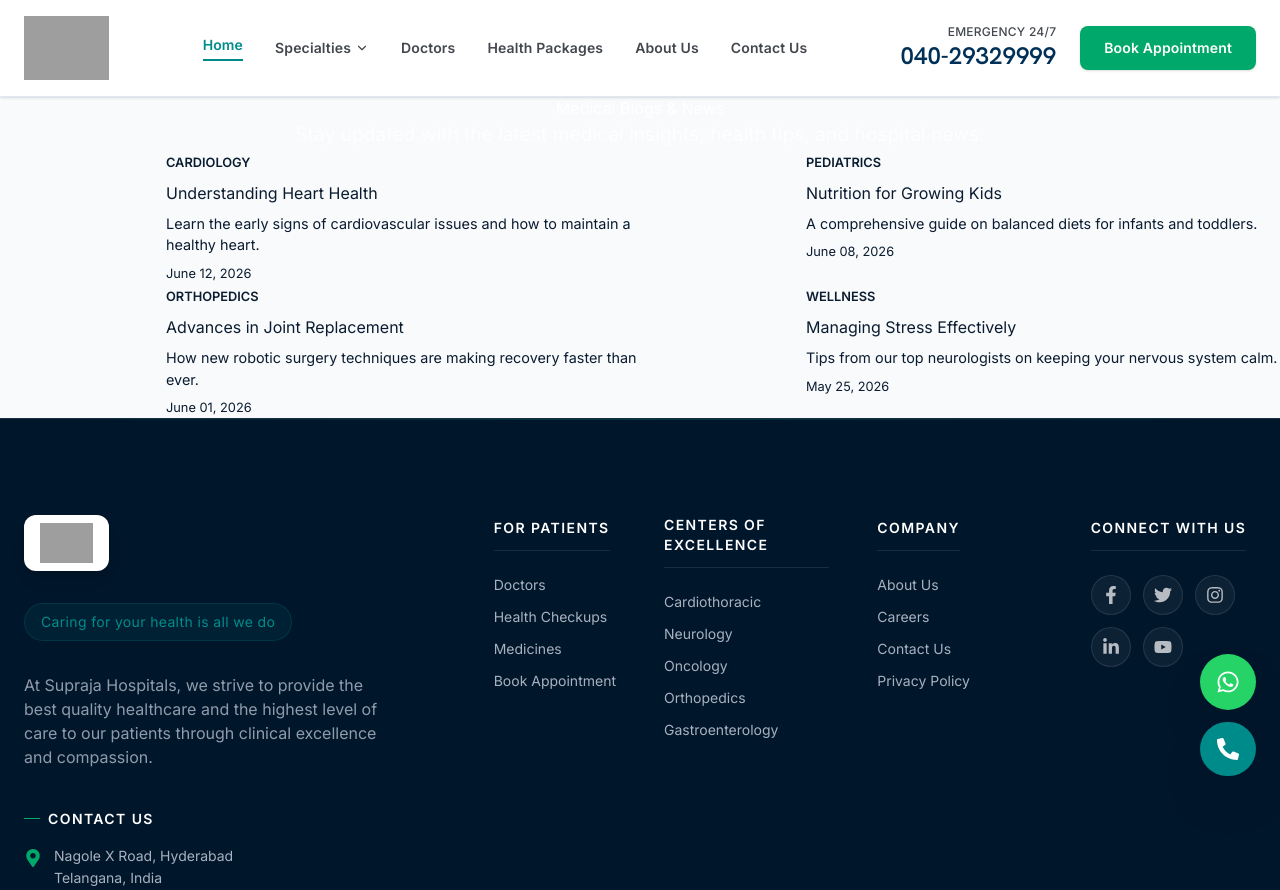
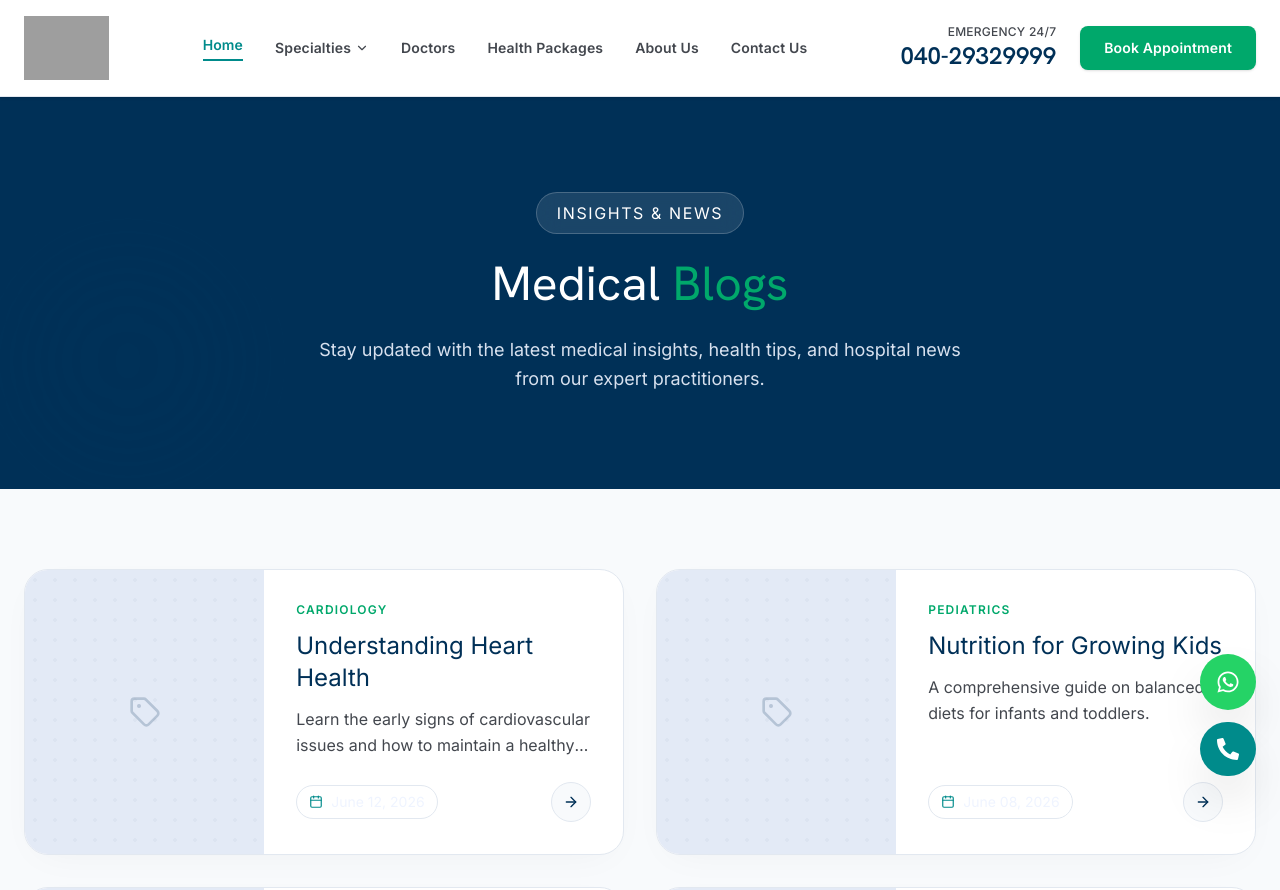
Before and after one commit to ksdnfaiw/supraja-hospitals, a Next.js app: page /blogs in a window 1280 px wide. Shown: the top 890 px of the page. Built offline with nearby package versions, Linux system fonts and the light colour scheme; grey boxes are pictures that could not be loaded.

Commit message:
feat: add site icon and OpenGraph social preview images

```diff
--- a/src/app/blogs/page.tsx
+++ b/src/app/blogs/page.tsx
@@ -1,3 +1,5 @@
+import { ArrowRight, Calendar, Tag } from "lucide-react";
+
 export default function BlogsPage() {
   const blogs = [
     { title: "Understanding Heart Health", category: "Cardiology", date: "June 12, 2026", excerpt: "Learn the early signs of cardiovascular issues and how to maintain a healthy heart." },
@@ -7,31 +9,49 @@ export default function BlogsPage() {
   ];
 
   return (
-    <div className="animate-fade-in stagger-children">
-      <section className="section section-dark">
-        <div className="container text-center">
-          <h1 style={{ color: "white" }}>Medical Blogs & News</h1>
-          <p style={{ maxWidth: "800px", margin: "0 auto", fontSize: "1.2rem", color: "rgba(255,255,255,0.8)" }}>
-            Stay updated with the latest medical insights, health tips, and hospital news.
+    <div className="bg-surface-gray min-h-screen">
+      {/* Hero Section */}
+      <section className="bg-clinical-blue text-white py-24 px-4 md:px-gutter relative overflow-hidden">
+        <div className="absolute bottom-0 left-0 w-64 h-64 bg-hospital-teal/10 rounded-full blur-3xl mix-blend-overlay pointer-events-none"></div>
+        <div className="max-w-container-max mx-auto relative z-10 text-center">
+          <div className="inline-block px-5 py-2 rounded-full bg-white/10 border border-white/20 text-white font-label-sm tracking-widest uppercase mb-6 backdrop-blur-md">
+            Insights & News
+          </div>
+          <h1 className="font-display-lg text-4xl md:text-5xl lg:text-display-lg mb-6 leading-[1.1]">Medical <span className="text-healing-emerald">Blogs</span></h1>
+          <p className="font-body-lg text-lg md:text-body-lg text-surface-container-low max-w-2xl mx-auto opacity-90 leading-relaxed">
+            Stay updated with the latest medical insights, health tips, and hospital news from our expert practitioners.
           </p>
         </div>
       </section>
 
-      <section className="section section-light">
-        <div className="container">
-          <div className="grid grid-cols-2 gap-md">
-            {blogs.map((blog, idx) => (
-              <div key={idx} className="card hover-elevate" style={{ display: "flex", gap: "1rem" }}>
-                <div style={{ flex: "0 0 150px", backgroundColor: "var(--border-color)", borderRadius: "var(--radius-sm)" }}></div>
-                <div>
-                  <span style={{ fontSize: "0.8rem", color: "var(--secondary)", fontWeight: 700, textTransform: "uppercase" }}>{blog.category}</span>
-                  <h3 style={{ margin: "0.5rem 0", color: "var(--primary)" }}>{blog.title}</h3>
-                  <p style={{ fontSize: "0.9rem", marginBottom: "0.5rem" }}>{blog.excerpt}</p>
-                  <p style={{ fontSize: "0.8rem", color: "var(--text-muted)" }}>{blog.date}</p>
+      {/* Grid Section */}
+      <section className="py-20 px-4 md:px-gutter max-w-container-max mx-auto">
+        <div className="grid grid-cols-1 lg:grid-cols-2 gap-8">
+          {blogs.map((blog, idx) => (
+            <div key={idx} className="bg-white rounded-3xl overflow-hidden shadow-[0_10px_40px_-15px_rgba(0,0,0,0.05)] border border-border-subtle group hover:shadow-[0_20px_40px_-15px_rgba(0,48,87,0.12)] transition-all duration-500 flex flex-col sm:flex-row hover:-translate-y-1">
+              <div className="w-full sm:w-2/5 h-48 sm:h-auto bg-surface-container-low relative overflow-hidden flex-shrink-0">
+                <div className="absolute inset-0 bg-clinical-blue/5 group-hover:bg-transparent transition-colors duration-500 z-10"></div>
+                {/* Fallback pattern for missing image */}
+                <div className="absolute inset-0 opacity-[0.03] bg-[radial-gradient(circle_at_50%_50%,#003057_2px,transparent_2px)] bg-[size:20px_20px] group-hover:scale-110 transition-transform duration-700"></div>
+                <div className="absolute inset-0 flex items-center justify-center">
+                  <Tag size={32} className="text-clinical-blue/20 group-hover:text-hospital-teal/30 transition-colors duration-500" />
                 </div>
               </div>
-            ))}
-          </div>
+              <div className="w-full sm:w-3/5 p-6 md:p-8 flex flex-col justify-center">
+                <span className="inline-block font-label-sm text-xs text-healing-emerald font-bold uppercase tracking-widest mb-3">{blog.category}</span>
+                <h3 className="font-display-sm text-2xl text-clinical-blue mb-3 group-hover:text-hospital-teal transition-colors line-clamp-2">{blog.title}</h3>
+                <p className="font-body-md text-on-surface-variant mb-6 line-clamp-2 leading-relaxed">{blog.excerpt}</p>
+                <div className="mt-auto flex items-center justify-between">
+                  <div className="flex items-center gap-2 text-surface-container-low font-label-md text-sm border border-border-subtle px-3 py-1.5 rounded-full">
+                    <Calendar size={14} className="text-hospital-teal" /> {blog.date}
+                  </div>
+                  <a href="#" aria-label={`Read more about ${blog.title}`} className="w-10 h-10 rounded-full bg-surface-gray border border-border-subtle flex items-center justify-center group-hover:bg-clinical-blue group-hover:text-white group-hover:border-clinical-blue transition-all duration-300 text-clinical-blue">
+                    <ArrowRight size={16} />
+                  </a>
+                </div>
+              </div>
+            </div>
+          ))}
         </div>
       </section>
     </div>
--- a/src/app/departments/page.tsx
+++ b/src/app/departments/page.tsx
@@ -22,7 +22,7 @@ export default function DepartmentsPage() {
             Precision medical care across advanced surgical and medical disciplines. Our highly specialized departments are equipped with world-class technology.
           </p>
         </div>
-        <div className="absolute top-0 left-0 w-full h-full opacity-10" style={{ backgroundImage: 'radial-gradient(circle at 50% 50%, #ffffff 2px, transparent 2px)', backgroundSize: '30px 30px' }}></div>
+        <div className="absolute inset-0 opacity-10 bg-[radial-gradient(circle_at_50%_50%,#ffffff_2px,transparent_2px)] bg-[size:30px_30px]"></div>
       </section>
 
       {/* Grid Section */}
--- /dev/null
+++ b/src/app/icon.tsx
@@ -0,0 +1,28 @@
+import { ImageResponse } from 'next/og'
+
+export const runtime = 'edge'
+export const size = { width: 32, height: 32 }
+export const contentType = 'image/png'
+
+export default function Icon() {
+  return new ImageResponse(
+    (
+      <div
+        style={{
+          width: '100%',
+          height: '100%',
+          display: 'flex',
+          alignItems: 'center',
+          justifyContent: 'center',
+          backgroundColor: 'white',
+        }}
+      >
+        <img
+          src="https://lh3.googleusercontent.com/aida-public/AB6AXuBmpCShrqjBNivLsDwdr7FHpoBlYJVYWXDyRH15TdmWVVXWj73jNtxBnz2Jv0JivPhlfyAIadxcaBUW8TzoQWb1sR1xcQ7aslugDpm6_71yZ1S_cLUO2MF5ot75J1Ms-PEOCCgoZt7-a411eu6H_fJj5zmuNE23pkELaSpRTx8sFHx-KVng9JuAQyM8AEKQPg9THR5c1G9qCPiVcJMVkRvJoWWfHOv51ZYfBt7Mz5nP0WEKzz7_fzptvniLPyOuj0_GZrVxuW3CGnFA"
+          style={{ width: '80%', height: '80%', objectFit: 'contain' }}
+        />
+      </div>
+    ),
+    { ...size }
+  )
+}
--- /dev/null
+++ b/src/app/opengraph-image.tsx
@@ -0,0 +1,28 @@
+import { ImageResponse } from 'next/og'
+
+export const runtime = 'edge'
+export const size = { width: 1200, height: 630 }
+export const contentType = 'image/png'
+
+export default function OpenGraphImage() {
+  return new ImageResponse(
+    (
+      <div
+        style={{
+          width: '100%',
+          height: '100%',
+          display: 'flex',
+          alignItems: 'center',
+          justifyContent: 'center',
+          backgroundColor: 'white',
+        }}
+      >
+        <img
+          src="https://lh3.googleusercontent.com/aida-public/AB6AXuBmpCShrqjBNivLsDwdr7FHpoBlYJVYWXDyRH15TdmWVVXWj73jNtxBnz2Jv0JivPhlfyAIadxcaBUW8TzoQWb1sR1xcQ7aslugDpm6_71yZ1S_cLUO2MF5ot75J1Ms-PEOCCgoZt7-a411eu6H_fJj5zmuNE23pkELaSpRTx8sFHx-KVng9JuAQyM8AEKQPg9THR5c1G9qCPiVcJMVkRvJoWWfHOv51ZYfBt7Mz5nP0WEKzz7_fzptvniLPyOuj0_GZrVxuW3CGnFA"
+          style={{ width: '60%', height: '60%', objectFit: 'contain' }}
+        />
+      </div>
+    ),
+    { ...size }
+  )
+}
--- a/src/app/page.tsx
+++ b/src/app/page.tsx
@@ -35,7 +35,7 @@ export default function HomePage() {
       {/* Hero Section */}
       <section className="relative w-full h-[80vh] md:h-[85vh] min-h-[500px] md:min-h-[600px] overflow-hidden -mt-[80px]">
         <div className="absolute inset-0 z-0">
-          <div className="w-full h-full bg-clinical-blue relative overflow-hidden" style={{ backgroundImage: "url('https://lh3.googleusercontent.com/aida-public/AB6AXuBOC_vXKhvc_1-2wqgchaS1p4TbJyIl99sTe7JNoqRVSOC5XeDeL0ODP_kbAW3HwYTMkSt5hpiDmKcYb5CqA3aiE6uoHjBJ6GRz53QWLLZqF285fP-GihSLxtIvvZOM_AJzY1xYnzJZz40XzY27OuzHvXwuY4sVKYhDE3dkAsyNh_uMuhuyKEMKKDr9tvaCMQEhWxpS2LJ-9gZOmE4j6osHVD43zgvGhGFpG0z_AjEGe_YuLlRYmFq-HbfvEygiyXNSwFGZXkAYbYI5')", backgroundSize: "cover", backgroundPosition: "center center" }}>
+          <div className="w-full h-full bg-clinical-blue relative overflow-hidden bg-[url('https://lh3.googleusercontent.com/aida-public/AB6AXuBOC_vXKhvc_1-2wqgchaS1p4TbJyIl99sTe7JNoqRVSOC5XeDeL0ODP_kbAW3HwYTMkSt5hpiDmKcYb5CqA3aiE6uoHjBJ6GRz53QWLLZqF285fP-GihSLxtIvvZOM_AJzY1xYnzJZz40XzY27OuzHvXwuY4sVKYhDE3dkAsyNh_uMuhuyKEMKKDr9tvaCMQEhWxpS2LJ-9gZOmE4j6osHVD43zgvGhGFpG0z_AjEGe_YuLlRYmFq-HbfvEygiyXNSwFGZXkAYbYI5')] bg-cover bg-center">
           </div>
           <div className="absolute inset-0 hero-gradient"></div>
         </div>
```
Also changed, not shown: src/app/community/page.tsx (+41 -21 lines), src/app/gallery/page.tsx (+42 -15 lines).
